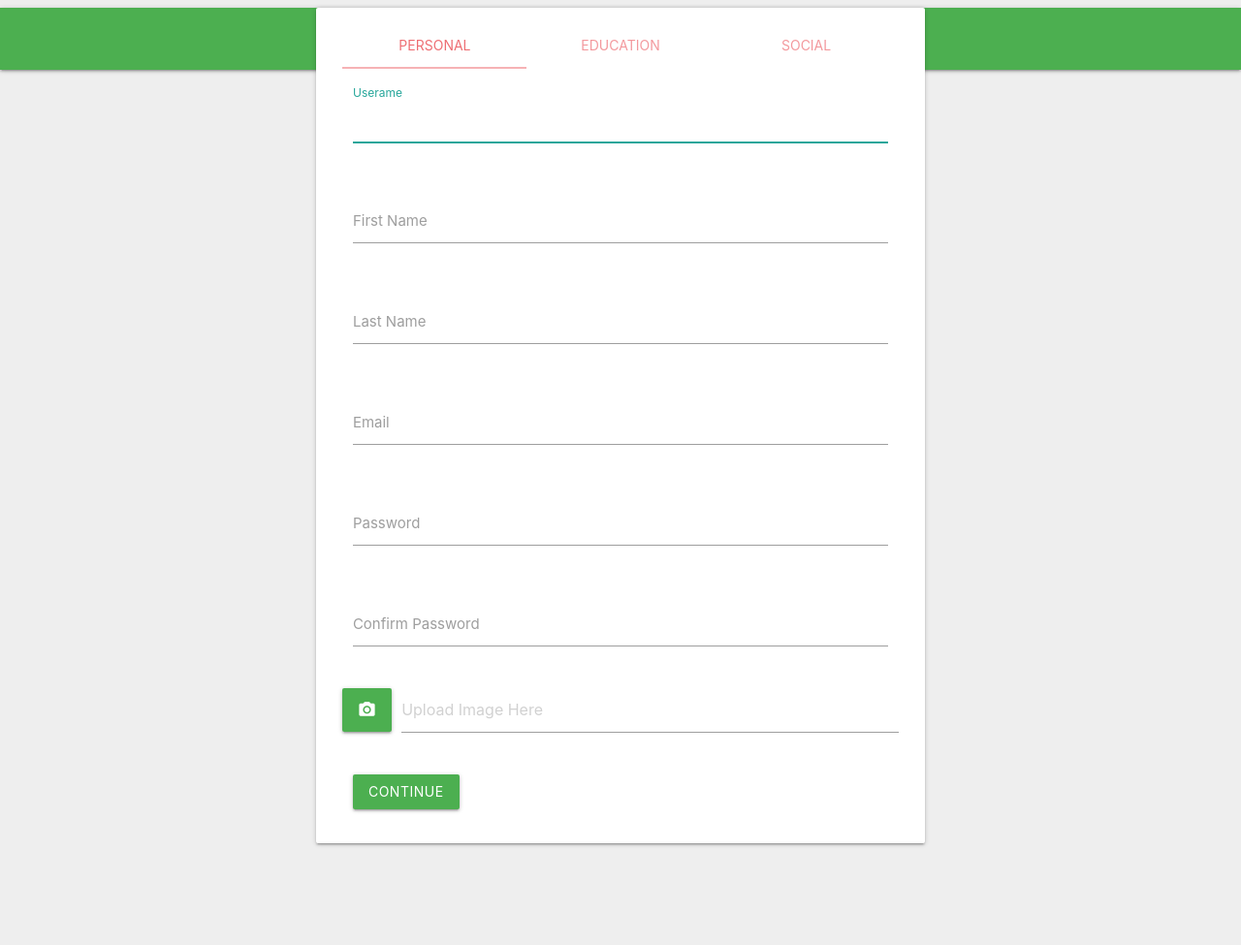
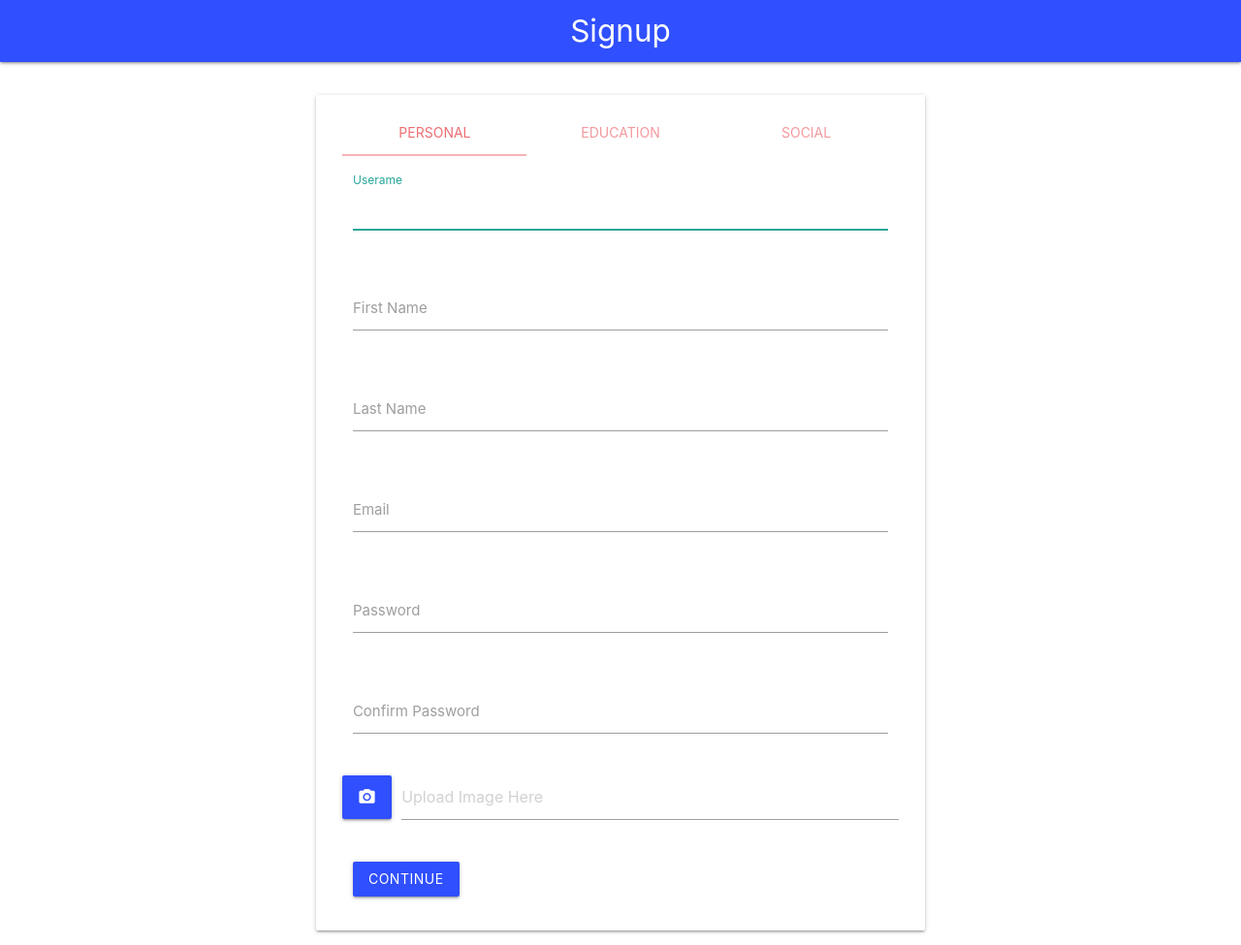
Before and after one commit to ShivsTKD/AlumGal, a Flask app: page /signup in a window 1280 px wide. Shown: the whole page at 97% size. Before the commit the page ends 873 px from the top, so only its background shows below. Run offline with Flask 2, Linux system fonts and the light colour scheme; data that the repository does not hold is empty; some libraries are stand-ins or nearby versions.

Commit message:
Minor Changes to css

```diff
--- a/App/templates/index.html
+++ b/App/templates/index.html
@@ -8,7 +8,7 @@
     <li><a href="/static/users">Users JS</a></li>
 </ul>
 <ul class="right">
-    <li><a href="#!">Logout</a></li>
+    <li><a href="/logout">Logout</a></li>
 </ul>
 {% endblock%}
 
@@ -16,14 +16,14 @@
 
 {% block bg %}
 
-<div class="parallax-container" style="height: 90vh;">
+<div class="parallax-container" style="height: 100vh;">
     <div class="parallax">
         <img class="responsive-img" src="/static/pictures/bg.jpg" alt="Home Background">
     </div>
 </div>
 {% endblock %}
 {% block content %}
-<div class="card-panel">
+<div>
     <div class="row valign-wrapper">
         <div class="col s2">
             <img class="responsive-img" src="/static/pictures/Logo.png" alt="UCE Logo">
--- a/App/templates/layout.html
+++ b/App/templates/layout.html
@@ -15,16 +15,13 @@
       input[type="submit"]{
         color: white;
       }
-      body{
-        background-color: rgb(238, 238, 238);
-      }
 
     </style>
   </head>
   <body>
-    <nav class="green" style="position: fixed;">
+    <nav class="indigo accent-4" style="position: fixed; z-index: 1;">
       <div class="nav-wrapper">
-        <a href="#!" class="brand-logo center">{% block page %}{% endblock %}</a>
+        <a href="/" class="brand-logo center">{% block page %}{% endblock %}</a>
         <div class="nav-wrapper">
           {% block nav %}{% endblock %}
         </div>
@@ -46,7 +43,7 @@
     {% endwith %}
 
     {% block bg %}{% endblock%}
-    <div class="container" id="content">{% block content %}{% endblock %}</div>
+    <div class="container" id="content" style="padding-top: 1em;">{% block content %}{% endblock %}</div>
     <script src="https://cdnjs.cloudflare.com/ajax/libs/materialize/1.0.0/js/materialize.min.js"></script>
     <script>
       M.AutoInit();
--- a/App/templates/signup.html
+++ b/App/templates/signup.html
@@ -7,7 +7,7 @@
 {{ super() }}
 
 {% block content %}
-<main class="container">
+<main class="container" style="padding-top: 5em;">
     <form id="signupform" class="card" method="post" action="/signup" enctype="multipart/form-data" style="padding: 1em;">
         <div class="row">
             <div class="col s12">
@@ -55,7 +55,7 @@
                     </div>
                     <div class="row">
                         <div class="file-field input-field">
-                            <div class="btn green">
+                            <div class="btn indigo accent-4">
                                 <i class="material-icons">camera_alt</i>
                                 {{ form.img(class="validate", accept="image/*") }}
                             </div>
@@ -64,7 +64,7 @@
                             </div>
                         </div>
                     </div>
-                    <a class="waves-effect waves-light btn green" href="#education-info" onclick="E_Tab()">Continue</a>
+                    <a class="waves-effect waves-light btn indigo accent-4" href="#education-info" onclick="E_Tab()">Continue</a>
                 </div>
 
 
@@ -99,12 +99,12 @@
                             <label for="year">Graduation Year</label>
                         </div>
                     </div>
-                    <a class="waves-effect waves-light btn green" href="#social-info" onclick="S_Tab()">Continue</a>
+                    <a class="waves-effect waves-light btn indigo accent-4" href="#social-info" onclick="S_Tab()">Continue</a>
                 </div>
 
                 <div id="social-info" class="col s12">
-                    <div class="section center" style="color: #ee6e73;">Link Your Social Media Accounts To Connect With Each Other</div>
-                    <div class="divider green" style="margin-bottom: 1em;"></div>
+                    <div class="section center indigo-text ">Link Your Social Media Accounts To Connect With Each Other</div>
+                    <div class="divider deep-orange lighten-1" style="margin-bottom: 1em;"></div>
                     <div class="row">
                         <div class="input-field col s12">
                             <i class="fa fa-facebook prefix"></i>
@@ -127,7 +127,7 @@
                         </div>
                     </div>
 
-                    <button class="btn waves-effect waves-light green" type="submit" >
+                    <button class="btn waves-effect waves-light indigo accent-4 type="submit" >
                         Submit
                         <i class="material-icons right">send</i>
                     </button>
```
